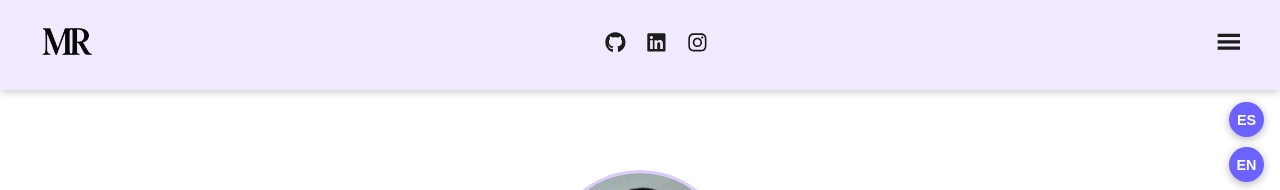
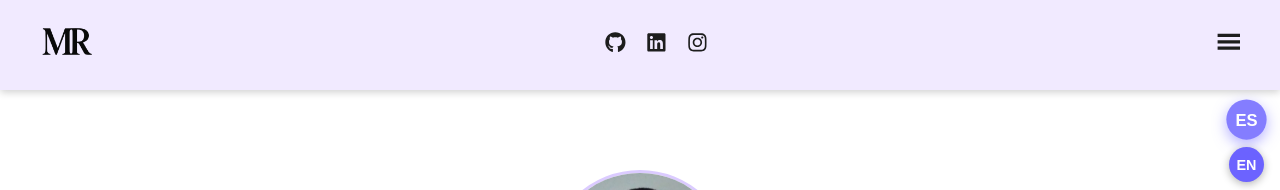
Before and after one commit to MarcosCrRodriguez/MR-Portfolio, a React (Vite) app: page / in a window 1280 px wide. Shown: the top 190 px of the page. Built offline with nearby package versions, Linux system fonts and the light colour scheme.

Commit message:
translator-languaje

```diff
--- a/src/components/LanguageSwitcher/LanguageSwitcher.css
+++ b/src/components/LanguageSwitcher/LanguageSwitcher.css
@@ -27,6 +27,13 @@
   opacity: 0.8;
 }
 
+.lang-circle.active {
+  background-color: #847dff; /* tono más claro o diferente */
+  transform: scale(1.15); /* más grande que el normal */
+  opacity: 1;
+  box-shadow: 0 4px 12px rgba(108, 99, 255, 0.5);
+}
+
 @media (max-width: 1280px) {
   .lang-circle {
     width: 35px;
--- a/src/components/LanguageSwitcher/LanguageSwitcher.jsx
+++ b/src/components/LanguageSwitcher/LanguageSwitcher.jsx
@@ -9,16 +9,23 @@ const LanguageSwitcher = () => {
     i18n.changeLanguage(lng);
   };
 
+  const currentLang = i18n.language;
+
   return (
     <div className="floating-language-buttons">
-      <button onClick={() => changeLanguage("es")} className="lang-circle">
+      <button
+        onClick={() => changeLanguage("es")}
+        className={`lang-circle ${currentLang === "es" ? "active" : ""}`}
+      >
         ES
       </button>
-      <button onClick={() => changeLanguage("en")} className="lang-circle">
+      <button
+        onClick={() => changeLanguage("en")}
+        className={`lang-circle ${currentLang === "en" ? "active" : ""}`}
+      >
         EN
       </button>
     </div>
   );
 };
-
 export default LanguageSwitcher;
```
